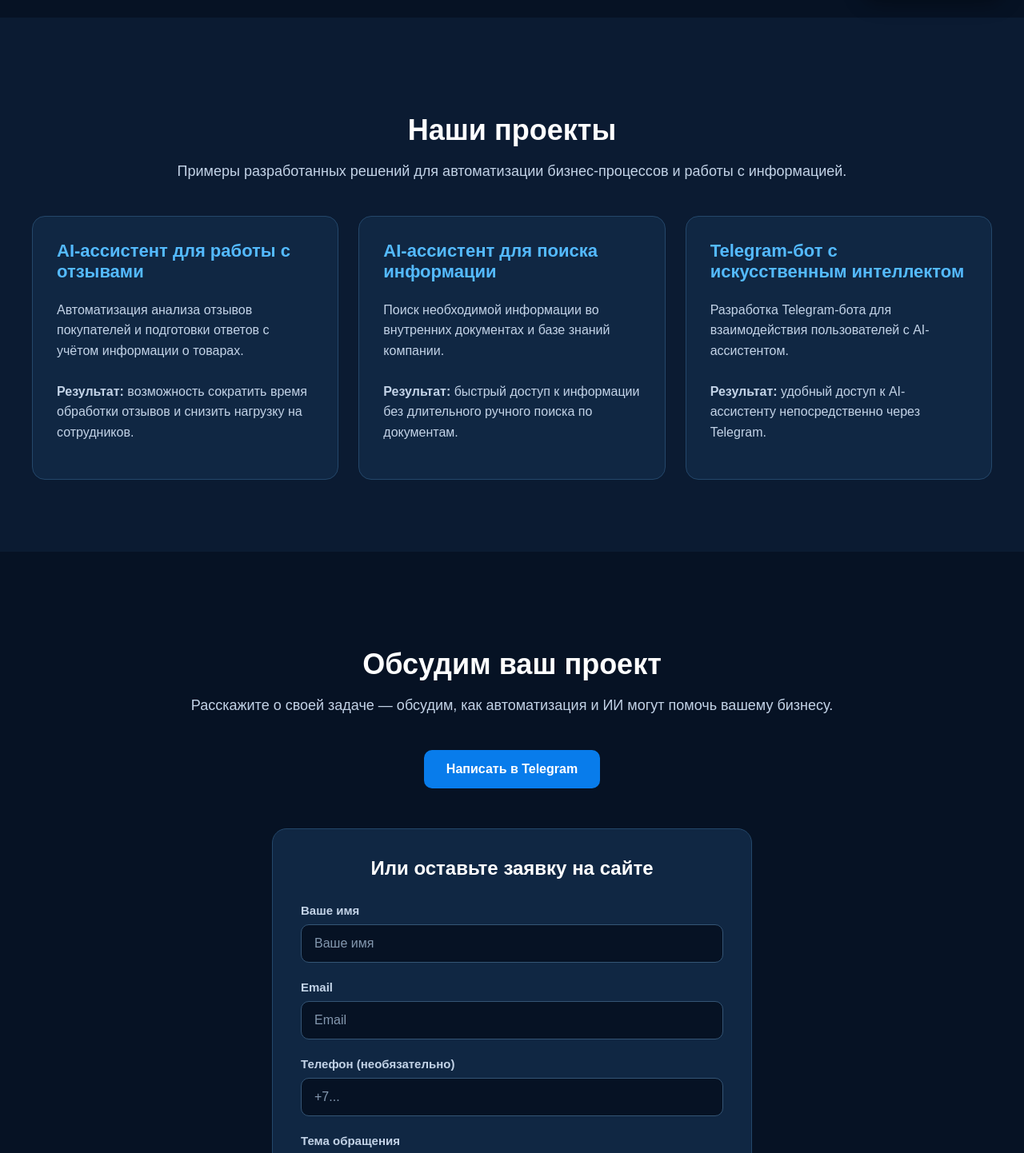
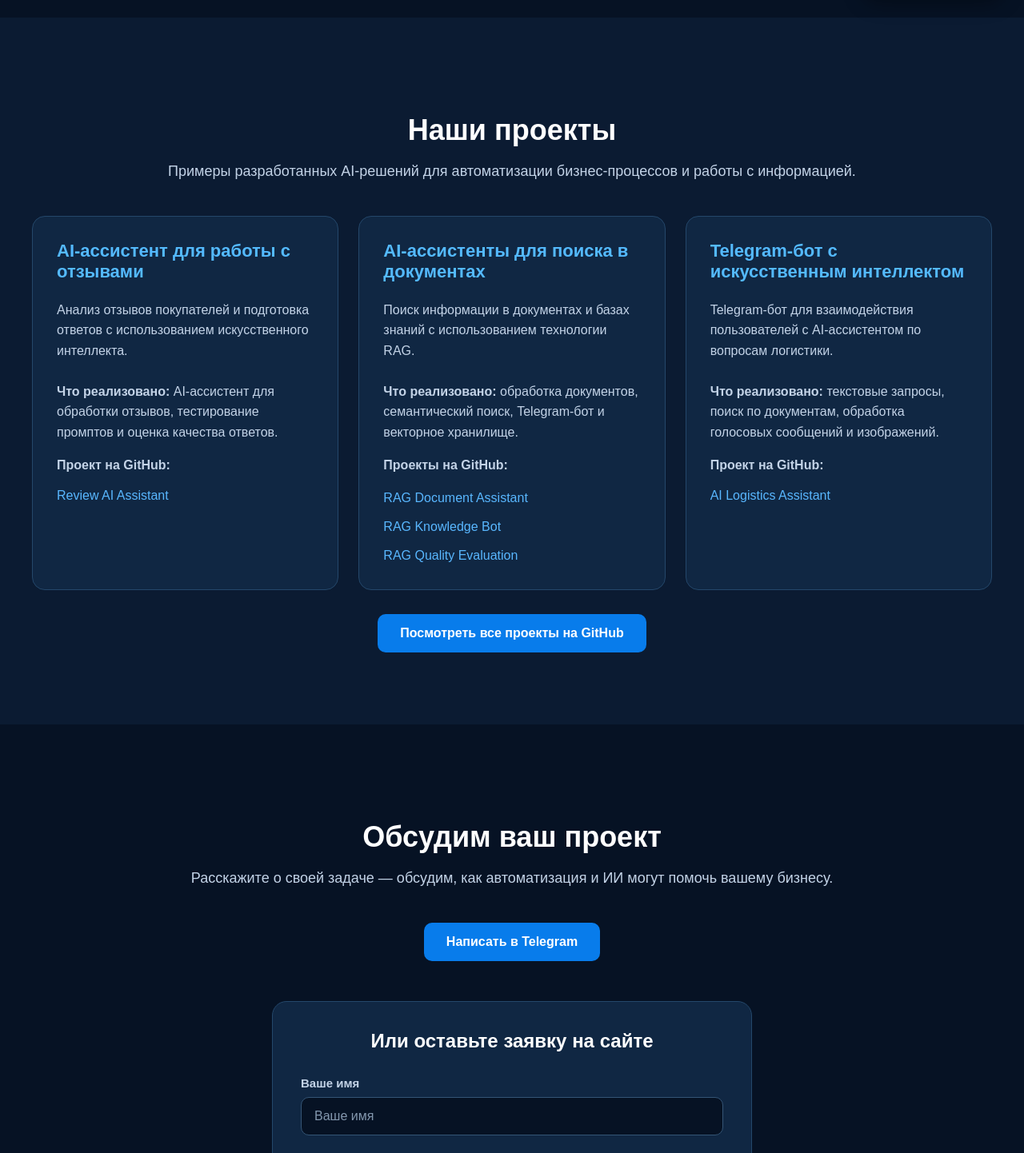
Before and after one commit to andrgol12-sys/aigolubev-website, a Flask app: page / in a window 1280 px wide. Shown: the part 778-2220 px from the top of the page at 80% size. Run offline with Flask 3, Linux system fonts and the light colour scheme; some libraries are stand-ins or nearby versions.

Commit message:
Update portfolio projects and GitHub links

```diff
--- a/static/css/style.css
+++ b/static/css/style.css
@@ -640,3 +640,36 @@ textarea.form-control {
         font-size: 14px;
     }
 }
+
+/* Ссылки на проекты GitHub */
+
+.project-card a {
+    color: #59b7ff;
+    text-decoration: none;
+    font-weight: 500;
+    transition: color 0.2s ease;
+}
+
+.project-card a:hover {
+    color: #a3dcff;
+    text-decoration: underline;
+}
+
+.project-card a:visited {
+    color: #59b7ff;
+}
+
+/* Список проектов внутри карточки */
+
+.project-links {
+    display: flex;
+    flex-direction: column;
+    align-items: flex-start;
+    gap: 12px;
+    margin-top: 12px;
+}
+
+.project-links a {
+    display: block;
+    line-height: 1.5;
+}
--- a/templates/index.html
+++ b/templates/index.html
@@ -45,7 +45,7 @@
         <h2>Наши проекты</h2>
 
         <p class="section-description">
-            Примеры разработанных решений для автоматизации
+            Примеры разработанных AI-решений для автоматизации
             бизнес-процессов и работы с информацией.
         </p>
 
@@ -55,48 +55,85 @@
                 <h3>AI-ассистент для работы с отзывами</h3>
 
                 <p>
-                    Автоматизация анализа отзывов покупателей
-                    и подготовки ответов с учётом информации
-                    о товарах.
+                    Анализ отзывов покупателей и подготовка ответов
+                    с использованием искусственного интеллекта.
                 </p>
 
                 <p class="project-result">
-                    <strong>Результат:</strong>
-                    возможность сократить время обработки отзывов
-                    и снизить нагрузку на сотрудников.
+                    <strong>Что реализовано:</strong>
+                    AI-ассистент для обработки отзывов,
+                    тестирование промптов и оценка качества ответов.
                 </p>
+
+                <p><strong>Проект на GitHub:</strong></p>
+                <a href="https://github.com/andrgol12-sys/review-ai-assistant" target="_blank"
+                    rel="noopener noreferrer">
+                    Review AI Assistant
+                </a>
             </article>
 
             <article class="project-card">
-                <h3>AI-ассистент для поиска информации</h3>
+                <h3>AI-ассистенты для поиска в документах</h3>
 
                 <p>
-                    Поиск необходимой информации во внутренних
-                    документах и базе знаний компании.
+                    Поиск информации в документах и базах знаний
+                    с использованием технологии RAG.
                 </p>
 
                 <p class="project-result">
-                    <strong>Результат:</strong>
-                    быстрый доступ к информации без длительного
-                    ручного поиска по документам.
+                    <strong>Что реализовано:</strong>
+                    обработка документов, семантический поиск,
+                    Telegram-бот и векторное хранилище.
                 </p>
+
+                <p><strong>Проекты на GitHub:</strong></p>
+
+                <div class="project-links">
+                    <a href="https://github.com/andrgol12-sys/rag-document-assistant" target="_blank"
+                        rel="noopener noreferrer">
+                        RAG Document Assistant
+                    </a>
+
+                    <a href="https://github.com/andrgol12-sys/rag-knowledge-bot" target="_blank"
+                        rel="noopener noreferrer">
+                        RAG Knowledge Bot
+                    </a>
+
+                    <a href="https://github.com/andrgol12-sys/rag-quality-evaluation" target="_blank"
+                        rel="noopener noreferrer">
+                        RAG Quality Evaluation
+                    </a>
+                </div>
             </article>
 
             <article class="project-card">
                 <h3>Telegram-бот с искусственным интеллектом</h3>
 
                 <p>
-                    Разработка Telegram-бота для взаимодействия
-                    пользователей с AI-ассистентом.
+                    Telegram-бот для взаимодействия пользователей
+                    с AI-ассистентом по вопросам логистики.
                 </p>
 
                 <p class="project-result">
-                    <strong>Результат:</strong>
-                    удобный доступ к AI-ассистенту непосредственно
-                    через Telegram.
+                    <strong>Что реализовано:</strong>
+                    текстовые запросы, поиск по документам,
+                    обработка голосовых сообщений и изображений.
                 </p>
+
+                <p><strong>Проект на GitHub:</strong></p>
+                <a href="https://github.com/andrgol12-sys/ai-logistics-assistant" target="_blank"
+                    rel="noopener noreferrer">
+                    AI Logistics Assistant
+                </a>
             </article>
 
+        </div>
+
+        <div class="contact-links">
+            <a href="https://github.com/andrgol12-sys" target="_blank" rel="noopener noreferrer"
+                class="btn btn-primary">
+                Посмотреть все проекты на GitHub
+            </a>
         </div>
     </section>
     <section id="contacts" class="contacts">
```
